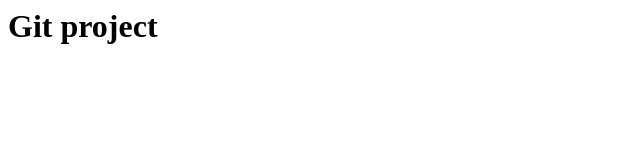
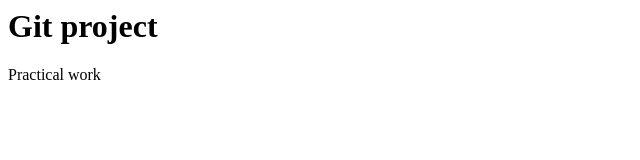
Before and after one commit to Zholner31/Zholner-pr.1, a plain HTML site: page index.html in a window 1280 px wide. Shown: the full height of the page, 0-640 px from the left. Drawn offline with Linux system fonts and the light colour scheme.

Commit message:
Update HTML content

```diff
--- a/index.html
+++ b/index.html
@@ -1 +1,2 @@
 <h1>Git project</h1>
+<p>Practical work</p>
```
